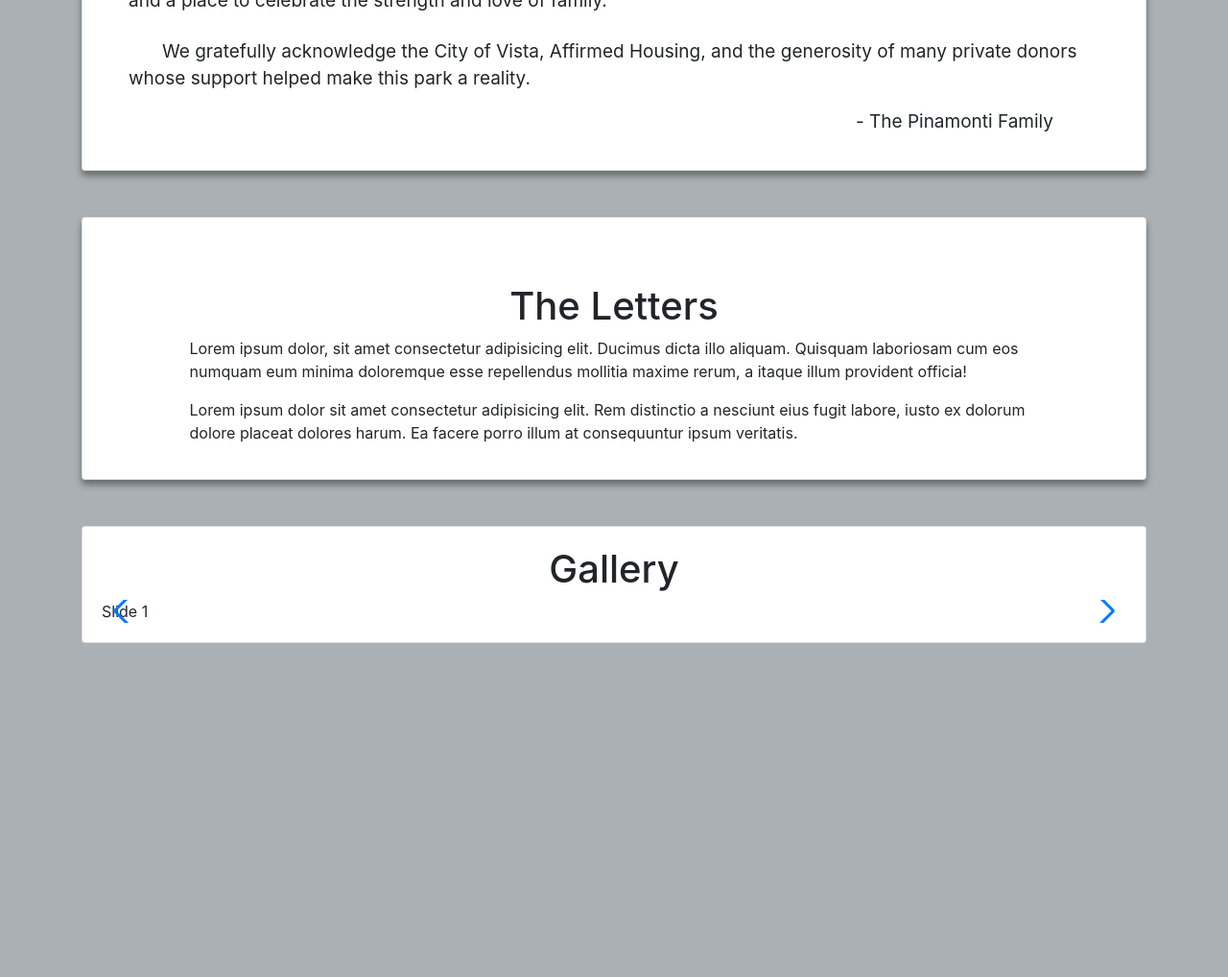
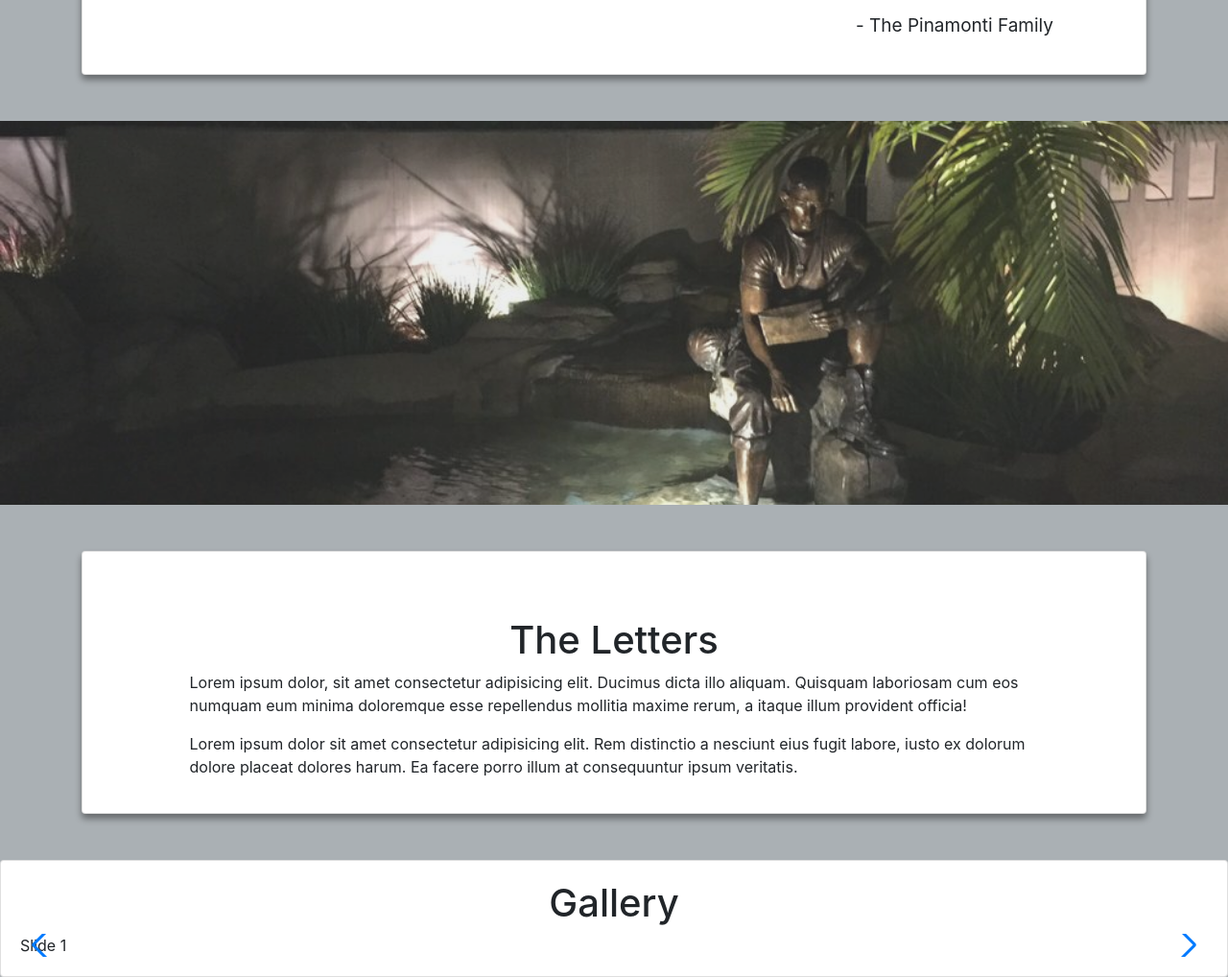
Before and after one commit to KGorham05/vmp, a website: page index.html in a window 1280 px wide. Shown: the part 1360-2378 px from the top of the page at 96% size. Before the commit the page ends 2030 px from the top, so only its background shows below. Drawn offline with nearby package versions, Linux system fonts and the light colour scheme.

Commit message:
parallax added

```diff
--- a/assets/css/style.css
+++ b/assets/css/style.css
@@ -5,6 +5,28 @@ body {
 #nav {
     /* background-color: #1A1A1D; */
     background-color: #2F4454;
+}
+
+.bgimg-1, .bgimg-2 {
+    height: 700px;
+    opacity: 0.8;
+    background-attachment: fixed;
+    background-position: center;
+    background-repeat: no-repeat;
+    background-size: cover;
+}
+
+.bgimg-1 {
+  /* The image used */
+  background-image: url("../images/sign-night.jpg");
+}
+
+.bgimg-2 {
+    /* The image used */
+    background-image: url("../images/fountain-night.jpg");
+    /* Set a specific height */
+    height: 400px;
+    position: relative;
 }
 
 .shadow-1 {
--- a/index.html
+++ b/index.html
@@ -59,17 +59,15 @@
     <div class="container-fluid ">
         <div class="row">
             <div class="col-12 px-0">
-                <img src="./assets/images/sign-night.jpg" class="img-fluid w-100 hero-img"
-                    alt="park wall with title and plaque">
+                <div class="bgimg-1"></div>
             </div>
         </div>
     </div>
 
-    <!-- Main Container -->
+
+    <!-- About -->
     <div class="container">
-
-        <!-- About Card -->
-        <div class="card mt-5 shadow-1" id="about">
+        <div class="card my-5 shadow-1" id="about">
             <div class="card-body px-5">
                 <!-- Title -->
                 <div class="row">
@@ -121,8 +119,19 @@
 
             <!-- End about Card -->
         </div>
+    </div>
 
-        <!-- Letters Card -->
+    <!-- bgimg-2 -->
+    <div class="container-fluid">
+        <div class="row">
+            <div class="col-12 px-0">
+                <div class="bgimg-2"></div>
+            </div>
+        </div>
+    </div>
+
+    <!-- Letters -->
+    <div class="container">
         <div class="card mt-5 shadow-1">
             <div class="card-body">
                 <!-- Letters Title -->
@@ -146,15 +155,16 @@
                             veritatis.</p>
                     </div>
                 </div>
-
             </div>
         </div>
+    </div>
 
-        <div class="card mt-5">
-            <div class="card-body">
-                <h1 class="text-center">Gallery</h1>
 
-                <div class="swiper-container">
+    <div class="card mt-5">
+        <div class="card-body">
+            <h1 class="text-center">Gallery</h1>
+
+            <div class="swiper-container">
                 <!-- Additional required wrapper -->
                 <div class="swiper-wrapper">
                     <!-- Slides -->
@@ -178,8 +188,7 @@
 
 
 
-    <!-- End Main Container -->
-    </div>
+
 
 
 
```
